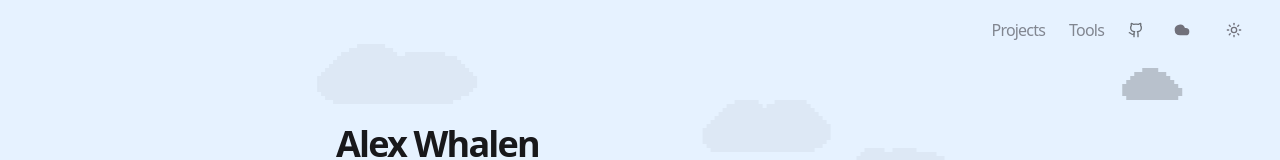
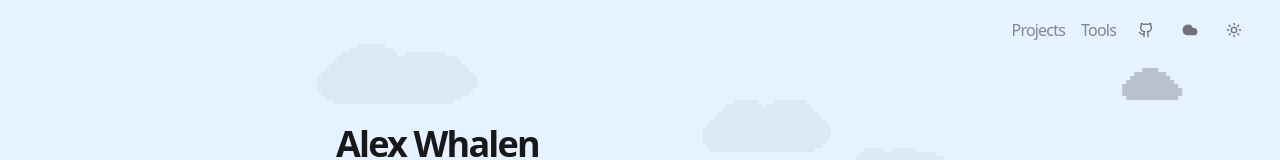
Before and after one commit to Awhalen1999/portfolio, a Next.js app: page / in a window 1280 px wide. Shown: the top 160 px of the page. Built offline with nearby package versions, Linux system fonts and the light colour scheme.

Commit message:
header spacing

```diff
--- a/app/header.tsx
+++ b/app/header.tsx
@@ -116,7 +116,7 @@ export function Header() {
         </div>
 
         {/* Right side - Navigation */}
-        <nav className="ml-auto flex items-center gap-6">
+        <nav className="ml-auto flex items-center gap-4">
           <Link
             href="/projects"
             className="text-body-main text-zinc-700 opacity-60 transition-opacity hover:opacity-100 dark:text-zinc-300"
@@ -139,7 +139,7 @@ export function Header() {
             href="https://github.com/awhalen1999"
             target="_blank"
             rel="noopener noreferrer"
-            className="opacity-60 transition-opacity hover:opacity-100 md:inline"
+            className="inline-flex h-7 w-7 items-center justify-center opacity-60 transition-opacity hover:opacity-100"
           >
             <Github className="h-4 w-4" />
           </a>
```
